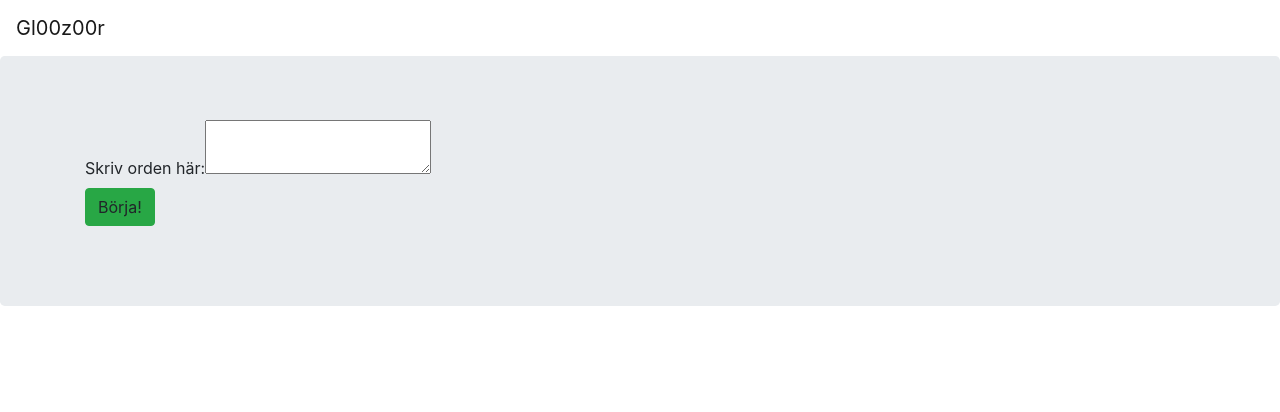
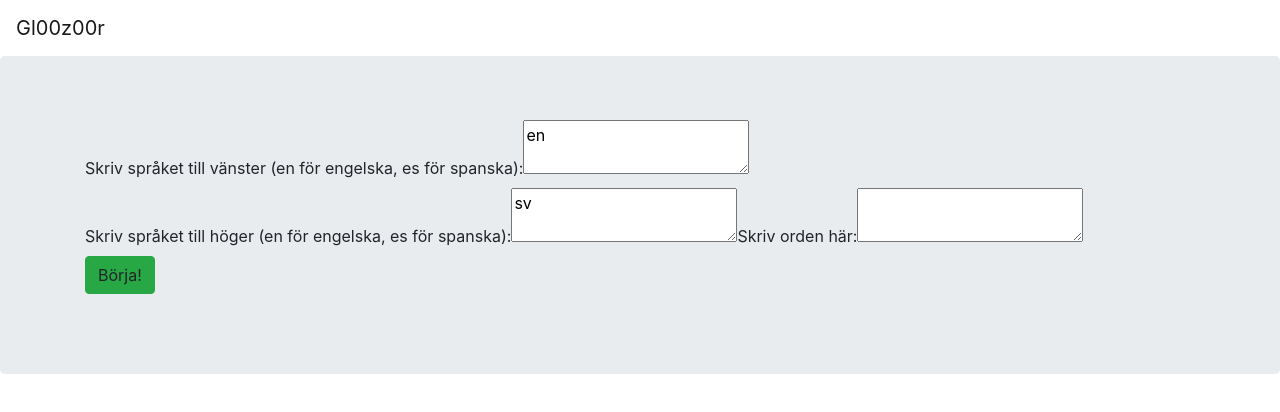
Before and after one commit to pltxtra/gl00z00r, a React (Create React App) app: page / in a window 1280 px wide. Shown: the top 412 px of the page. Built offline with nearby package versions, Linux system fonts and the light colour scheme.

Commit message:
Support configurable languages.
Signed-off-by: Anton Persson <pltxtra@vuknob.com>

```diff
--- a/src/App.js
+++ b/src/App.js
@@ -30,6 +30,8 @@ class App extends Component {
         this.renderTesting = this.renderTesting.bind(this);
         this.renderCompleted = this.renderCompleted.bind(this);
         this.wordsChange = this.wordsChange.bind(this);
+        this.changeLeftLang = this.changeLeftLang.bind(this);
+        this.changeRightLang = this.changeRightLang.bind(this);
         this.answerChange = this.answerChange.bind(this);
         this.state = {
 	    mode: "starting",
@@ -41,7 +43,9 @@ class App extends Component {
 	    answer: "",
 	    actual_value: "",
 	    hint: "hello",
-	    lang: "sv"
+	    lang: "sv",
+	    leftLang: "en",
+	    rightLang: "sv"
         };
     }
 
@@ -53,6 +57,14 @@ class App extends Component {
 
     wordsChange(event) {
 	this.setState({words: event.target.value});
+    }
+
+    changeLeftLang(event) {
+	this.setState({leftLang: event.target.value});
+    }
+
+    changeRightLang(event) {
+	this.setState({rightLang: event.target.value});
     }
 
     answerChange(event) {
@@ -112,8 +124,8 @@ class App extends Component {
 	    } else {
 		continue
 	    }
-	    all_words.set(key, {hint: value, lang: "sv"})
-	    all_words.set(value, {hint: key, lang: "es"})
+	    all_words.set(key, {hint: value, lang: this.state.rightLang})
+	    all_words.set(value, {hint: key, lang: this.state.leftLang})
 	    console.log("<<<<>>>> key " + key + " value " + value + " ---> " + all_words.get(key))
 	}
 	console.log("beginTest() will call nextWord...")
@@ -227,6 +239,14 @@ class App extends Component {
 	return (
 	    <Row>
             <Col>
+	    <label>
+		Skriv språket till vänster (en för engelska, es för spanska):
+		<textarea value={this.state.leftLang} onChange={this.changeLeftLang} />
+            </label>
+	    <label>
+		Skriv språket till höger (en för engelska, es för spanska):
+		<textarea value={this.state.rightLang} onChange={this.changeRightLang} />
+            </label>
 	    <label>
             Skriv orden här:
             <textarea value={this.state.words} onChange={this.wordsChange} />
```
